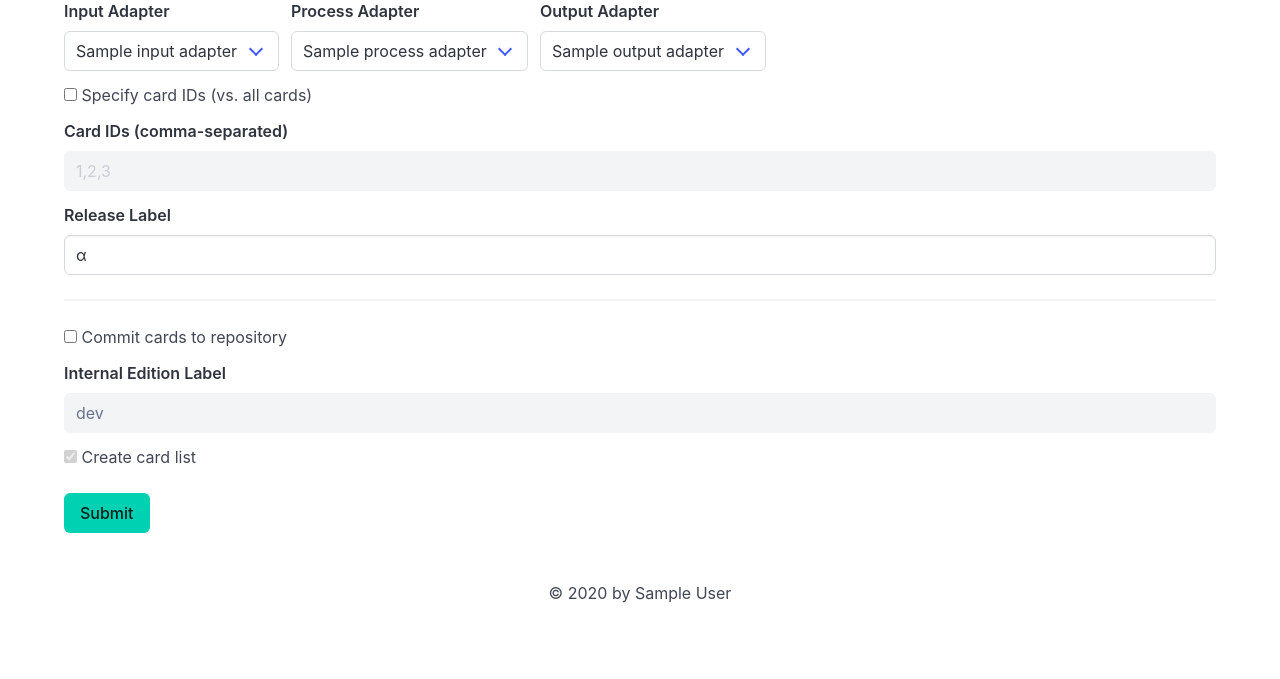
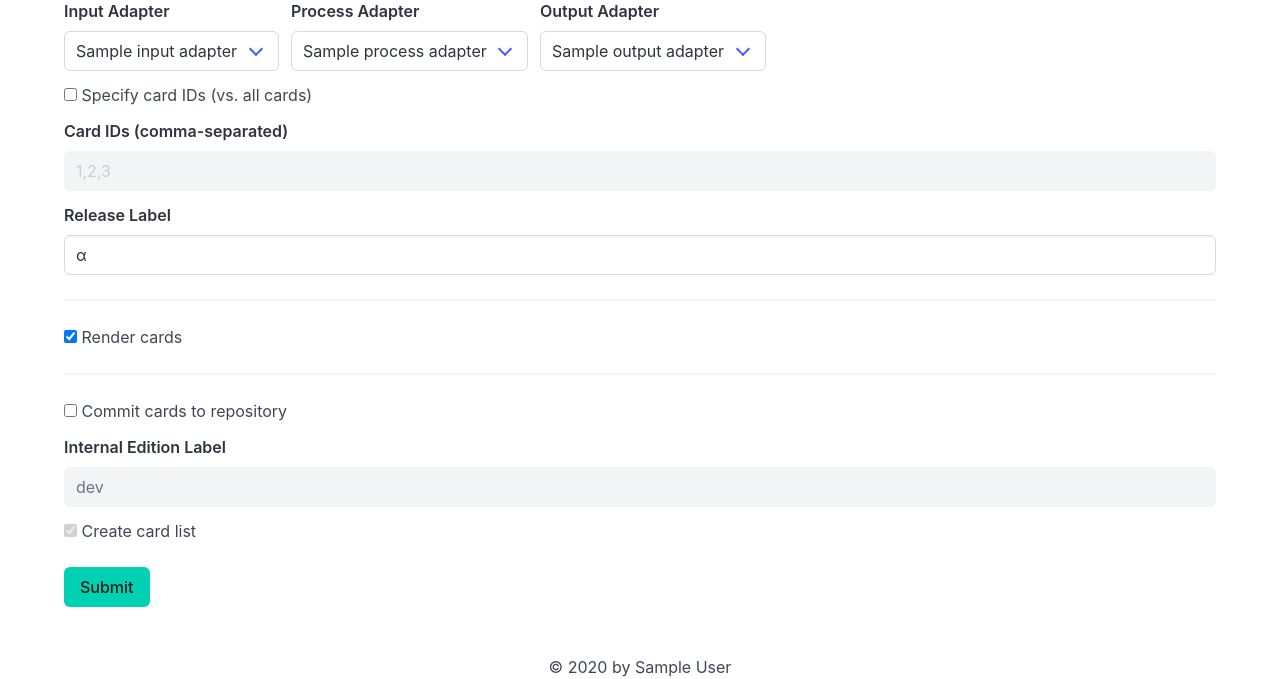
Before and after one commit to Itschotsch/tcg-maker-2, a FastAPI app: template app/web/templates/card_renderer.jinja in a window 1280 px wide. Shown: the part 161-840 px from the top of the page. Before the commit the page ends 764 px from the top, so only its background shows below. Run offline with FastAPI, Linux system fonts and the light colour scheme; the template is opened without the code that fills it: most values are stand-ins (such as "Sample title", 1, 10 or a date in 2020); parts of the project's set-up code (start-up, migrations or seed data) failed here and were passed over.

Commit message:
Render cards toggle & sorted by IDs

```diff
--- a/app/web/card_renderer.py
+++ b/app/web/card_renderer.py
@@ -37,6 +37,7 @@ async def render_cards(request: Request):
     release_label = form_data.get("release_label")
     commit_to_repo = form_data.get("commit_to_repo") == "true"
     create_card_list = form_data.get("create_card_list") == "true"
+    render_cards = form_data.get("render_cards") == "true"
     internal_edition_label = form_data.get("internal_edition_label")
     specify_card_ids = form_data.get("specify_card_ids") == "true"
 
@@ -78,6 +79,7 @@ async def render_cards(request: Request):
             "output_path": os.path.join(os.getcwd(), "output"),
             "commit_to_repo": commit_to_repo,
             "create_card_list": create_card_list,
+            "render_cards": render_cards,
             "internal_edition_label": internal_edition_label,
         },
         "card": {
@@ -134,6 +136,9 @@ async def render_cards(request: Request):
         except ValueError:
             return {"error": "Invalid card IDs provided. Please enter a comma-separated list of integers."}
 
+    # Sort by ID
+    data = data.sort_values(by="ID")
+
     # DEBUG: Only render few cards
     # data = data[data["ID"].isin(range(509, 512 + 1))]
 
--- a/app/web/templates/card_renderer.jinja
+++ b/app/web/templates/card_renderer.jinja
@@ -70,6 +70,15 @@
         <label class="label">Release Label</label>
         <div class="control">
             <input class="input" type="text" name="release_label" placeholder="α" value="α">
+        </div>
+    </fieldset>
+    <hr />
+    <fieldset class="field">
+        <div class="control">
+            <label class="checkbox">
+                <input type="checkbox" name="render_cards" value="true" checked>
+                Render cards
+            </label>
         </div>
     </fieldset>
     <hr />
```
Also changed, not shown: app/process/anor_process_adapter.py (+6 -4 lines).
